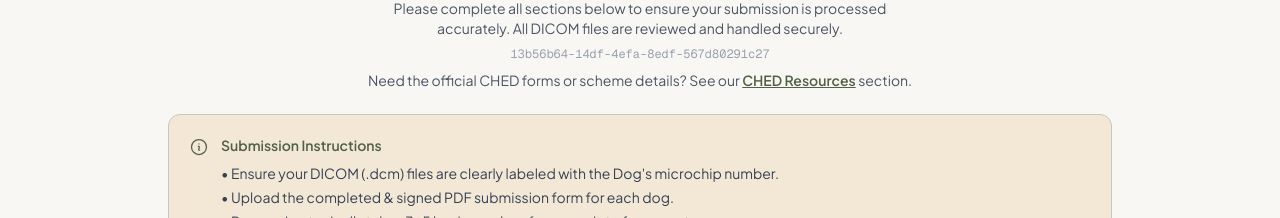
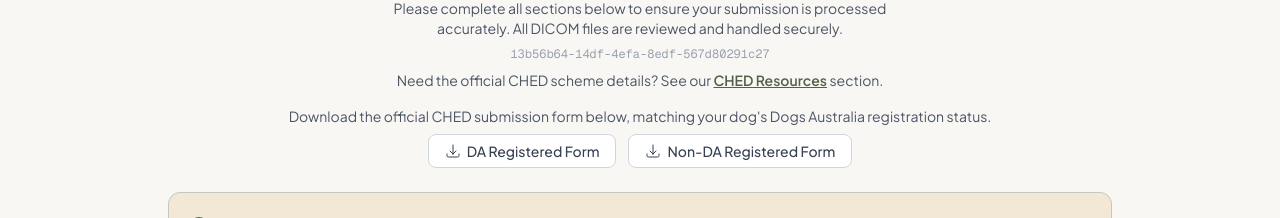
Before and after one commit to CodedBeats/Hayes_Hip_and_Elbow_Scoring, a Next.js app: page /submit in a window 1280 px wide. Shown: the part 158-376 px from the top of the page. Built offline with nearby package versions, Linux system fonts and the light colour scheme; no server answers.

Commit message:
feat(submission): added direct download links to the official CHED submission forms

```diff
--- a/components/submission/SubmissionFlow.tsx
+++ b/components/submission/SubmissionFlow.tsx
@@ -3,6 +3,7 @@
 import Link from "next/link";
 // components
 import { DogEntry } from "./DogEntry";
+import { ArrowDownTrayIcon } from "@/components/misc/Icons";
 // hooks
 import { useSubmissionDraft } from "@/hooks/useSubmissionDraft";
 
@@ -47,7 +48,7 @@ export const SubmissionFlow = () => {
                     {submissionId}
                 </p>
                 <p className="mt-2 text-sm text-gray-600">
-                    Need the official CHED forms or scheme details? See our{" "}
+                    Need the official CHED scheme details? See our{" "}
                     <Link
                         href="/about#ched-resources"
                         className="font-semibold text-brand-green underline"
@@ -56,6 +57,28 @@ export const SubmissionFlow = () => {
                     </Link>{" "}
                     section.
                 </p>
+                {/* download PDFs directly */}
+                <p className="mt-4 text-sm text-gray-600">
+                    Download the official CHED submission form below, matching your dog&apos;s Dogs Australia registration status.
+                </p>
+                <div className="mt-2 flex justify-center gap-3">
+                    <a
+                        href="/pdfs/DA%20CHEDS%20Submission%20Form.pdf"
+                        download
+                        className="inline-flex items-center gap-1.5 rounded-lg border border-gray-300 bg-white px-4 py-1.5 text-sm font-medium text-gray-700 transition hover:border-brand-green-mid"
+                    >
+                        <ArrowDownTrayIcon />
+                        DA Registered Form
+                    </a>
+                    <a
+                        href="/pdfs/Non%20DA%20CHEDS%20Submission%20Form.pdf"
+                        download
+                        className="inline-flex items-center gap-1.5 rounded-lg border border-gray-300 bg-white px-4 py-1.5 text-sm font-medium text-gray-700 transition hover:border-brand-green-mid"
+                    >
+                        <ArrowDownTrayIcon />
+                        Non-DA Registered Form
+                    </a>
+                </div>
             </div>
 
             {/* -- Instruction box -- */}
```
Also changed, not shown: 2 other files (tests, documents, lock files or other folders).
